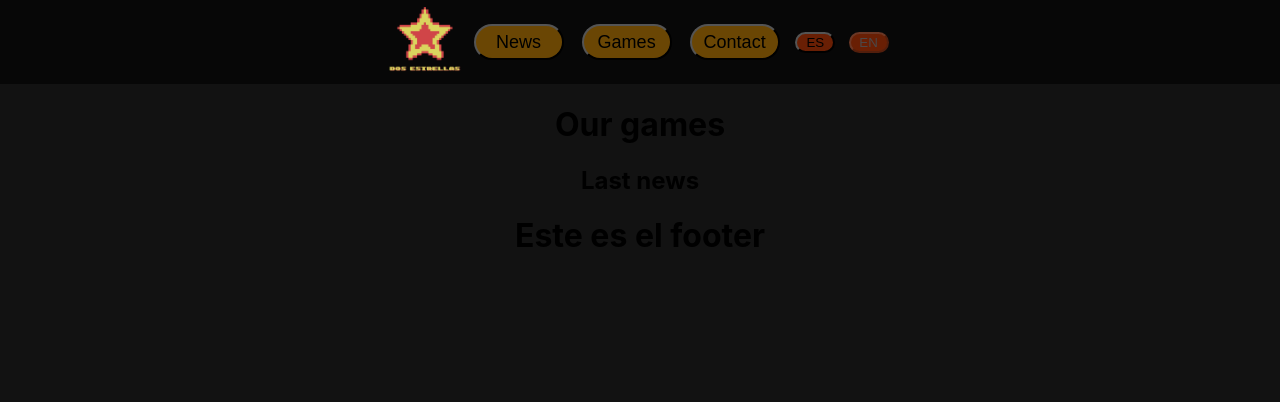
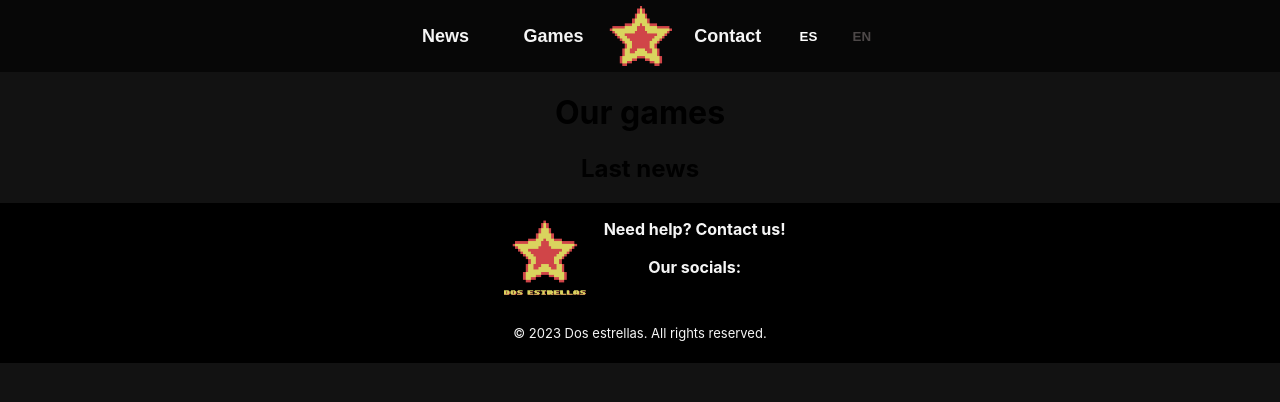
Before and after one commit to REVelazquez/Dos-estrellas, a React (Create React App) app in the folder client/: page / in a window 1280 px wide. Shown: the top 402 px of the page. Built offline with nearby package versions, Linux system fonts and the light colour scheme.

Commit message:
Footer and styles

```diff
--- a/client/package.json
+++ b/client/package.json
@@ -8,6 +8,7 @@
     "@testing-library/user-event": "^13.5.0",
     "react": "^18.2.0",
     "react-dom": "^18.2.0",
+    "react-icons": "^4.12.0",
     "react-router": "^6.20.0",
     "react-router-dom": "^6.20.0",
     "react-scripts": "5.0.1",
--- a/client/src/App.js
+++ b/client/src/App.js
@@ -1,7 +1,7 @@
 import './App.css';
 import { Route, Routes, useLocation, useNavigate } from 'react-router-dom';
 import { Contact, Home, Games, News, Error } from './components/views';
-import { NavBar, Footer } from './components/extras/index'
+import { NavBar, Footer, Top } from './components/extras/index'
 import { useState } from 'react';
 
 const App= () => {
@@ -33,7 +33,8 @@ const App= () => {
         <Route path='/news'  element={<News language={language} />} />
         <Route path='/*'  element={<Error/>} />
       </Routes>
-      {location.pathname !== '/error' && <Footer/>}
+      {location.pathname !== '/error' && <Top />}
+      {location.pathname !== '/error' && <Footer language={language} />}
     </div>
   );
 }
--- a/client/src/components/extras/Footer/Footer.jsx
+++ b/client/src/components/extras/Footer/Footer.jsx
@@ -1,8 +1,30 @@
-const Footer = ()=>{
+import Style from './Footer.module.css'
+import { copyEN, copyES, ayuda, help } from '../../../data/docs/footer'
+import { company } from '../../../data/img'
+import { NavLink, useNavigate} from 'react-router-dom'
+
+const Footer = ({language})=>{
+    const navigate= useNavigate()
+
+    const handleButton= ()=>{
+        navigate('/')
+    }
 
     return(
-        <div>
-            <h1>Este es el footer</h1>
+        <div className={Style.container}>
+            <section className={Style.section}>
+                <button className={Style.link} onClick={handleButton}>
+                    <img src={company[0]} className={Style.logo} alt="" />
+                </button>
+                <section className={Style.section2}>
+
+                {language === 'ES' ? <h3 className={Style.tittle}>{ayuda}<NavLink to='/contact' className={Style.contact2}>Contactanos!</NavLink></h3>
+                : <h3 className={Style.tittle}>{help}<NavLink to='/contact' className={Style.contact2}>Contact us!</NavLink></h3>}
+                {language === 'ES' ? <h3 className={Style.tittle} >Nuestras redes:</h3> : <h3 className={Style.tittle} >Our socials:</h3>}
+                </section>
+            </section>
+            {language === 'ES' ? <p className={Style.copy} >{copyES}</p>
+            :<p className={Style.copy} >{copyEN}</p> }
         </div>
     )
 }
--- /dev/null
+++ b/client/src/components/extras/Footer/Footer.module.css
@@ -0,0 +1,57 @@
+.copy{
+    color: whitesmoke;
+    font-size: small;
+}
+.container{
+    background-color: black;
+    bottom: 0px;
+    height: 10em;
+    width: 100%;
+
+}
+.section{
+    display: flex;
+    flex-direction: row;
+    place-content: center;
+}
+.section2{
+    display: flex;
+    flex-direction: column;
+}
+
+.logo{
+    width: 7em;
+}
+
+.link{
+    margin-top: .5em;
+    background-color: black;
+    border-width: 2px;
+    border-color: none;
+    border-style: double;
+}
+.link:hover{
+    border-color: wheat;
+    border-radius: 2px;
+    border-style: double;
+    cursor: pointer;
+}
+
+.contact2{
+    color: whitesmoke;
+    background-color: black;
+    border-color: none;
+    border-style: none;
+    font-size: medium;
+    text-decoration: none;
+}
+.contact2:hover{
+    text-decoration: underline;
+}
+.tittle{
+    color: whitesmoke;
+    font-size: medium;
+    margin-left: .25em;
+    margin-right: .25em;
+    margin-bottom: 2px;
+}
--- a/client/src/components/extras/GameDetail/GameDetail.module.css
+++ b/client/src/components/extras/GameDetail/GameDetail.module.css
@@ -6,8 +6,8 @@
 }
 .banner{
     height: 14em;
-    border-bottom-left-radius:5em;
-    border-bottom-right-radius: 5em;
+    border-bottom-left-radius:4em;
+    border-bottom-right-radius: 4em;
 }
 .container{
     display: flex;
--- a/client/src/components/extras/Navbar/NavBar.jsx
+++ b/client/src/components/extras/Navbar/NavBar.jsx
@@ -10,11 +10,11 @@ const NavBar = ({language, changeLanguageEN, changeLanguageES})=>{
 
     return(
         <nav className={Style.nav}>
-            <NavLink to='/'>
-            <img className={Style.img} src={company[0]} alt="" />
-            </NavLink>
             <button className={Style.navButtons} onClick={()=>navigate('/News')}>{language === 'ES' ? 'Noticias': 'News'}</button>
             <button className={Style.navButtons} onClick={()=>navigate('/games')}>{language === 'ES' ? 'Juegos' : 'Games'}</button>
+            <NavLink  className={Style.link} to='/'>
+            <img className={Style.img} src={company[1]} alt="" />
+            </NavLink>
             <button className={Style.navButtons} onClick={()=>navigate('/contact')}>{language === 'ES' ? 'Contacto': 'Contact'}</button>
             <button className={Style.languageButtons} disabled= {language === 'ES' && true} onClick={()=>changeLanguageES()}>ES</button>
             <button className={Style.languageButtons} disabled= {language === 'EN' && true} onClick={()=>changeLanguageEN()}>EN</button>
--- a/client/src/components/extras/Navbar/Navbar.module.css
+++ b/client/src/components/extras/Navbar/Navbar.module.css
@@ -19,23 +19,55 @@
     background-position: center;
 } */
 .img{
-    height: 5em;
+    margin-top: .25em;
+    height: 4em;
+}
+.img:hover{
+    cursor: pointer;
 }
 .navButtons{
+    color: whitesmoke;
+    font-weight: 600;
+    margin: .5em;
+    width: 5em;
+    height: 2em;
+    font-size: large;
+    background-color: rgba(7, 7, 7);
+    border-color: none;
+    border-style: none;
+}
+.navButtons:hover{
     width: 5em;
     height: 2em;
     margin: .5em;
     border-radius: 2em;
     font-size: large;
-    background-color: rgba(255, 166, 0, 0.4);
+    background-color: rgba(255, 166, 0);
+    color: black;
+    cursor:pointer;
 }
 .languageButtons{
+    color: white;
+    font-weight: 600;
+    margin: .5em;
+    width: 3em;
+    border-style: none;
+    background-color: rgba(7, 7, 7);
+}
+.languageButtons:hover{
     width: 3em;
     margin: .5em;
     border-radius: 1em;
-    background-color: rgba(255, 68, 0, 0.395);
+    background-color: rgba(255, 68, 0);
+    cursor: pointer;
 }
 
 .languageButtons:disabled{
     color: rgb(77, 72, 72);
+    background-color: rgba(7, 7, 7);
+    cursor: default;
 }
+
+.link:hover{
+    cursor:default;
+}
--- /dev/null
+++ b/client/src/components/extras/Top/Top.jsx
@@ -0,0 +1,40 @@
+import { useEffect, useState } from "react"
+import Style from './Top.module.css'
+
+const Top = ()=>{
+    const [isVisible, setIsVisible]= useState(false)
+
+    const handleScroll = () => {
+        const scrollTop = window.pageYOffset;
+
+        if (scrollTop > 300) { // Cambiar 300 por la cantidad de scroll que desees para mostrar el botón
+          setIsVisible(true);
+        } else {
+          setIsVisible(false);
+        }
+      };
+
+      // Manejar el evento de scroll
+      useEffect(() => {
+        window.addEventListener('scroll', handleScroll);
+        return () => {
+          window.removeEventListener('scroll', handleScroll);
+        };
+      }, []);
+
+      // Ir al inicio de la página
+      const scrollToTop = () => {
+        window.scrollTo({
+          top: 0,
+          behavior: 'smooth' // Animación suave al desplazarse
+        });
+      };
+
+    return(
+        <div className={Style.scrollButton}>
+            {isVisible && <button className={Style.scrollToTop} onClick={scrollToTop}>Go top</button>}
+        </div>
+    )
+}
+
+export default Top
--- /dev/null
+++ b/client/src/components/extras/Top/Top.module.css
@@ -0,0 +1,20 @@
+.scrollButton{
+    position: fixed;
+    bottom: 11em;
+    right: 3em;
+    z-index: 1000;
+}
+
+.scrollToTop{
+    background-color: black;
+    color: whitesmoke;
+    border: none;
+    padding: 10px 20px;
+    border-radius: 4em;
+    cursor: pointer;
+    font-size: small;
+}
+
+.scrollToTop:hover{
+    background-color: blue;
+}
--- a/client/src/components/extras/index.js
+++ b/client/src/components/extras/index.js
@@ -3,11 +3,13 @@ import HomeCarrousel from "./HomeCarrousel/HomeCarrousel";
 import GameSelect from "./GameSelect/GameSelect";
 import Footer from "./Footer/Footer";
 import GameDetail from "./GameDetail/GameDetail";
+import Top from "./Top/Top";
 
 export {
     NavBar,
     HomeCarrousel,
     GameSelect,
     GameDetail,
-    Footer
+    Footer,
+    Top
 }
--- /dev/null
+++ b/client/src/data/docs/footer.js
@@ -0,0 +1,5 @@
+export const copyES = '© 2023 Dos estrellas. Todos los derechos reservados.'
+export const copyEN = '© 2023 Dos estrellas. All rights reserved.'
+
+export const ayuda= 'Necesitas ayuda?  '
+export const help= 'Need help?  '
--- a/client/src/data/img/index.js
+++ b/client/src/data/img/index.js
@@ -1,8 +1,9 @@
 import caratula from "./capsula_cabezera.png"
 import logo from './logo32.png'
+import logo2 from './logo_alone.png'
 import banner from './banner.webp'
 
 const gamesImg= [caratula, banner]
-const company= [logo]
+const company= [logo, logo2]
 
 export  {gamesImg, company}
```
Also changed, not shown: client/src/data/img/logo_alone.png (added).
